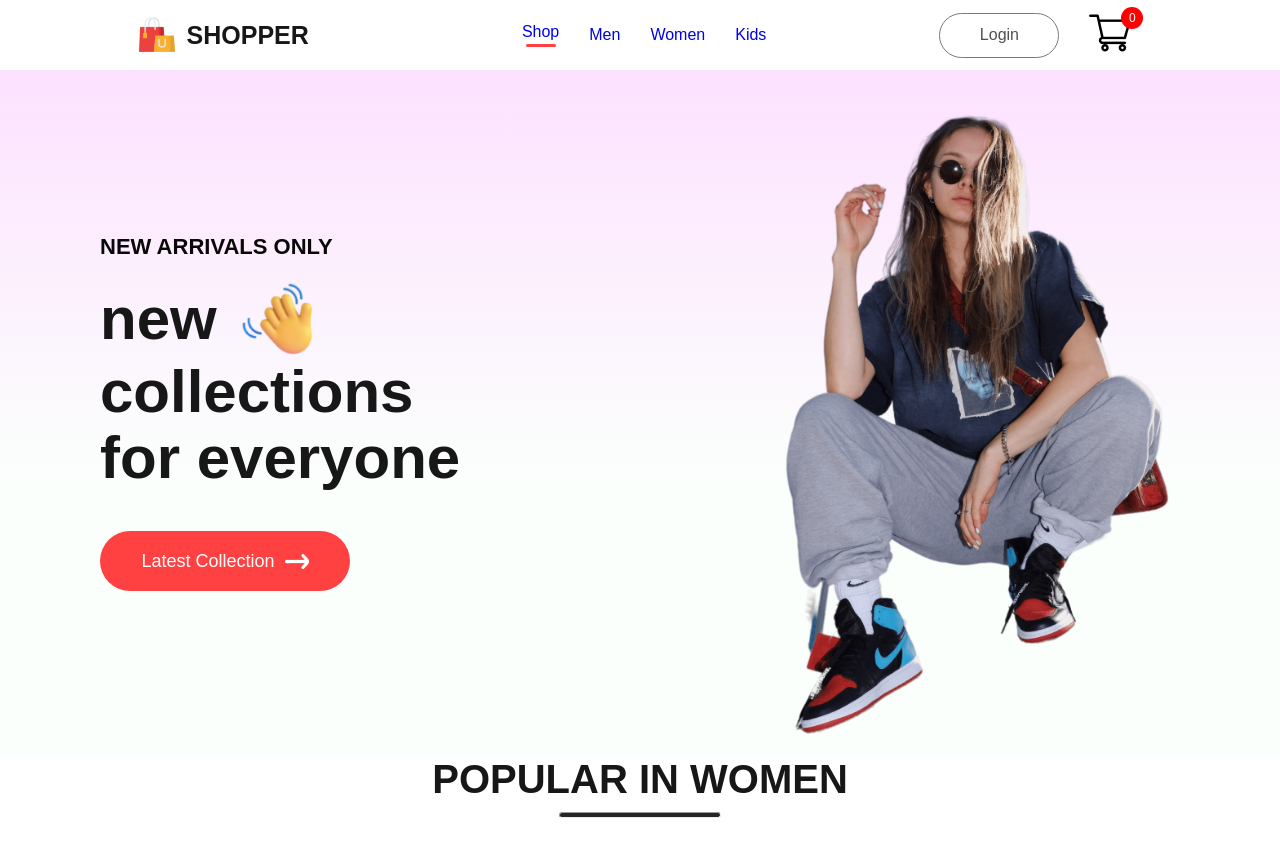
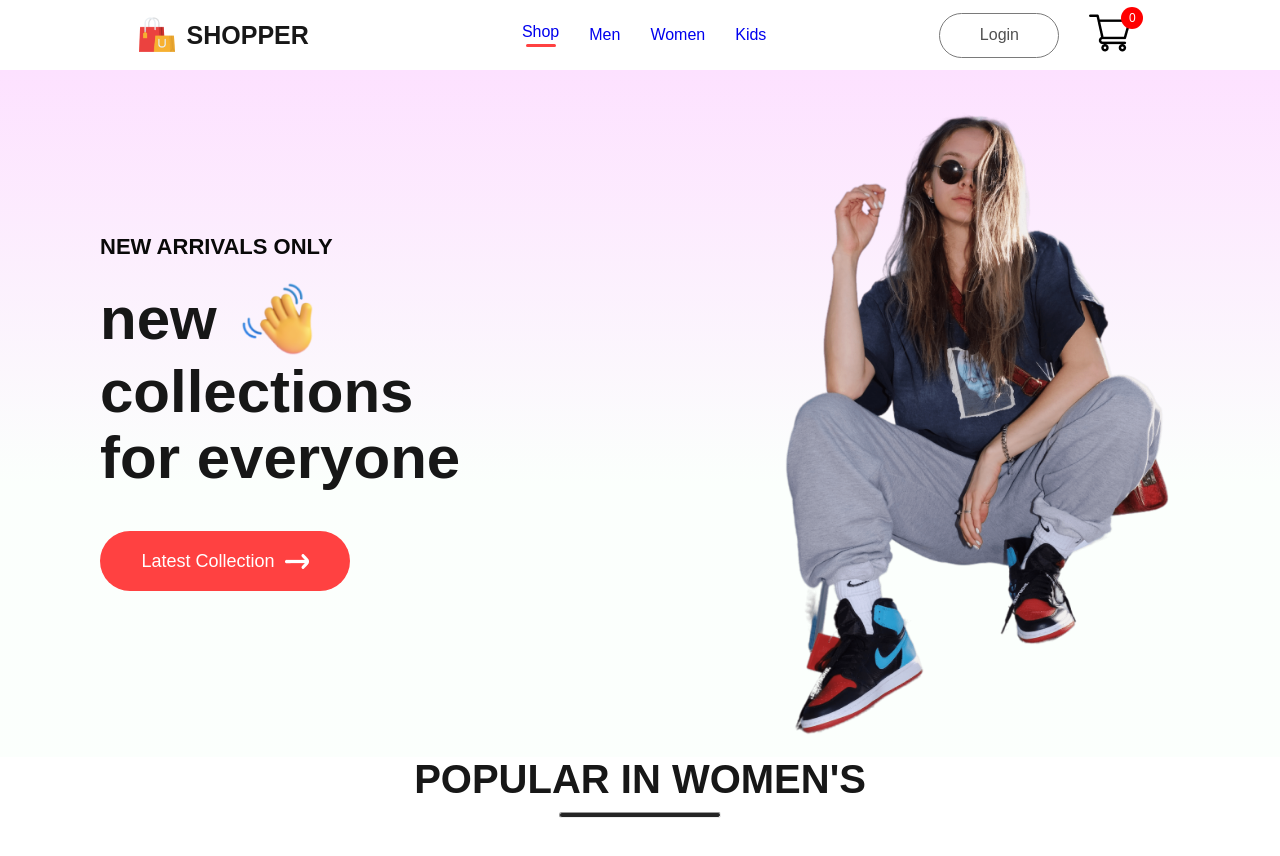
Before and after one commit to justinakun/eshop, a React (Create React App) app in the folder frontend/: page / in a window 1280 px wide. Shown: the top 856 px of the page. Built offline with nearby package versions, Linux system fonts and the light colour scheme; no server answers.

Commit message:
minor language change

```diff
--- a/frontend/src/Components/Popular/Popular.jsx
+++ b/frontend/src/Components/Popular/Popular.jsx
@@ -14,7 +14,7 @@ const Popular = () => {
 
   return (
     <div className='popular'>
-        <h1>POPULAR IN WOMEN</h1>
+        <h1>POPULAR IN WOMEN'S</h1>
         <hr />
         <div className="popular-item">
             {popularProducts.map((item, i)=>{
```
